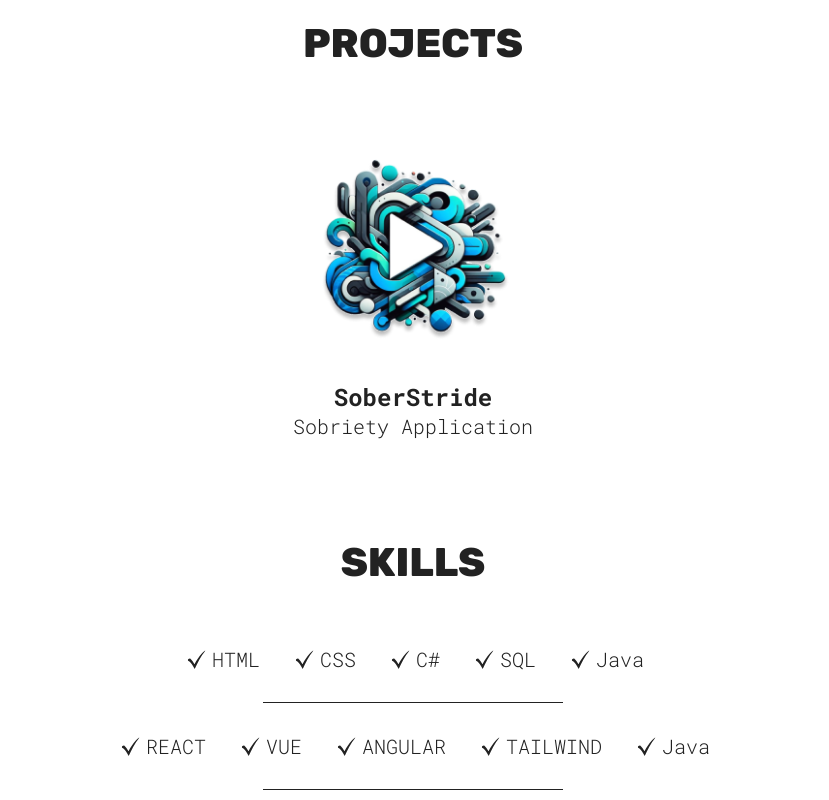
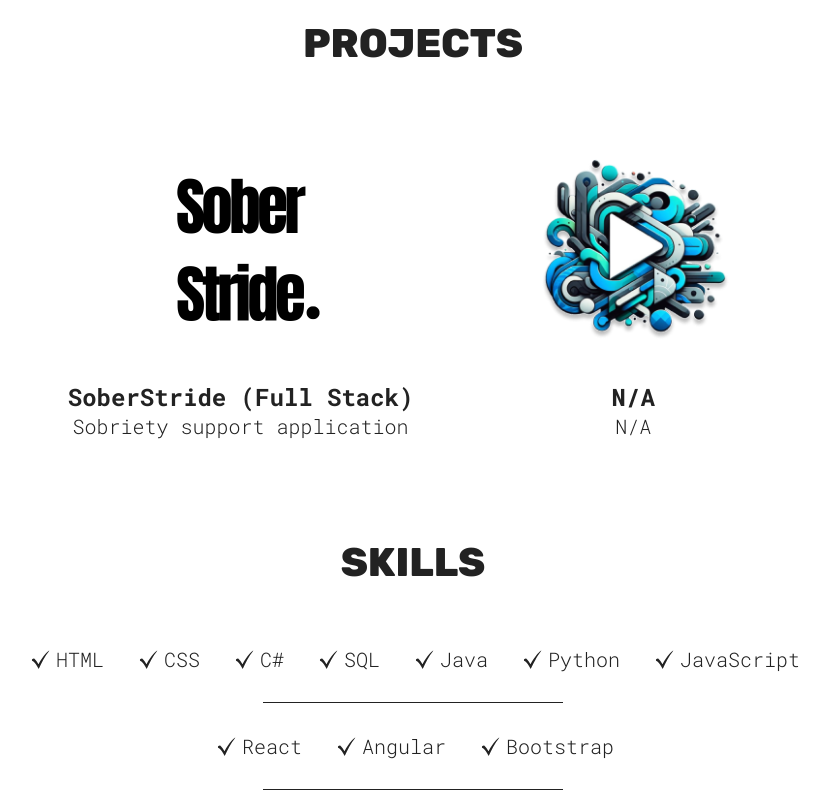
Before and after one commit to jmcknight17/jaymcknight-portfolio, a React (Vite) app: page / in a window 1280 px wide. Shown: the part 880-1680 px from the top of the page, without its empty margins (227-1056 px from the left). Built offline with nearby package versions, Linux system fonts and the light colour scheme.

Commit message:
Project++Skills component update

```diff
--- a/common/ProjectCard.jsx
+++ b/common/ProjectCard.jsx
@@ -2,7 +2,7 @@ import React from "react";
 
 function ProjectCard({ src, link, head, summary }) {
   return (
-    <a href={head} target="_blank">
+    <a href={link} target="_blank">
       <img className="hover" src={src} alt={`${head} logo`} />
       <h3>{head}</h3>
       <p>{summary}</p>
--- a/src/Components/Projects.jsx
+++ b/src/Components/Projects.jsx
@@ -1,5 +1,6 @@
 import React from "react";
 import styles from "./ProjectsStyles.module.css";
+import SoberStride from "../assets/SOBERSTRIDE.png";
 import viberr from "../assets/viberr.png";
 import ProjectCard from "../../common/ProjectCard";
 function Projects() {
@@ -8,11 +9,12 @@ function Projects() {
       <h1 className="sectionTitle"> Projects</h1>
       <div className={styles.projectsContainer}>
         <ProjectCard
-          src={viberr}
-          link="github.com"
-          head="SoberStride"
-          summary="Sobriety Application"
+          src={SoberStride}
+          link="https://github.com/jmcknight17/SoberStride"
+          head="SoberStride (Full Stack)"
+          summary="Sobriety support application"
         />
+        <ProjectCard src={viberr} link="github.com" head="N/A" summary="N/A" />
       </div>
     </section>
   );
--- a/src/Components/ProjectsStyles.module.css
+++ b/src/Components/ProjectsStyles.module.css
@@ -27,6 +27,10 @@
     flex-direction: column;
     align-items: center;
     gap: 30px;
+
+    p{
+        max-width: 30ch;
+    }
   }
 
   @media (width >= 800px) {
--- a/src/Components/Skills.jsx
+++ b/src/Components/Skills.jsx
@@ -12,14 +12,14 @@ function Skills() {
         <Skill src={checkMarkIcon} skill="C#" />
         <Skill src={checkMarkIcon} skill="SQL" />
         <Skill src={checkMarkIcon} skill="Java" />
+        <Skill src={checkMarkIcon} skill="Python" />
+        <Skill src={checkMarkIcon} skill="JavaScript" />
       </div>
       <hr />
       <div className={styles.skillList}>
-        <Skill src={checkMarkIcon} skill="REACT" />
-        <Skill src={checkMarkIcon} skill="VUE" />
-        <Skill src={checkMarkIcon} skill="ANGULAR" />
-        <Skill src={checkMarkIcon} skill="TAILWIND" />
-        <Skill src={checkMarkIcon} skill="Java" />
+        <Skill src={checkMarkIcon} skill="React" />
+        <Skill src={checkMarkIcon} skill="Angular" />
+        <Skill src={checkMarkIcon} skill="Bootstrap" />
       </div>
       <hr />
     </section>
```
Also changed, not shown: public/TODO.txt, src/assets/SOBERSTRIDE.png (added).
